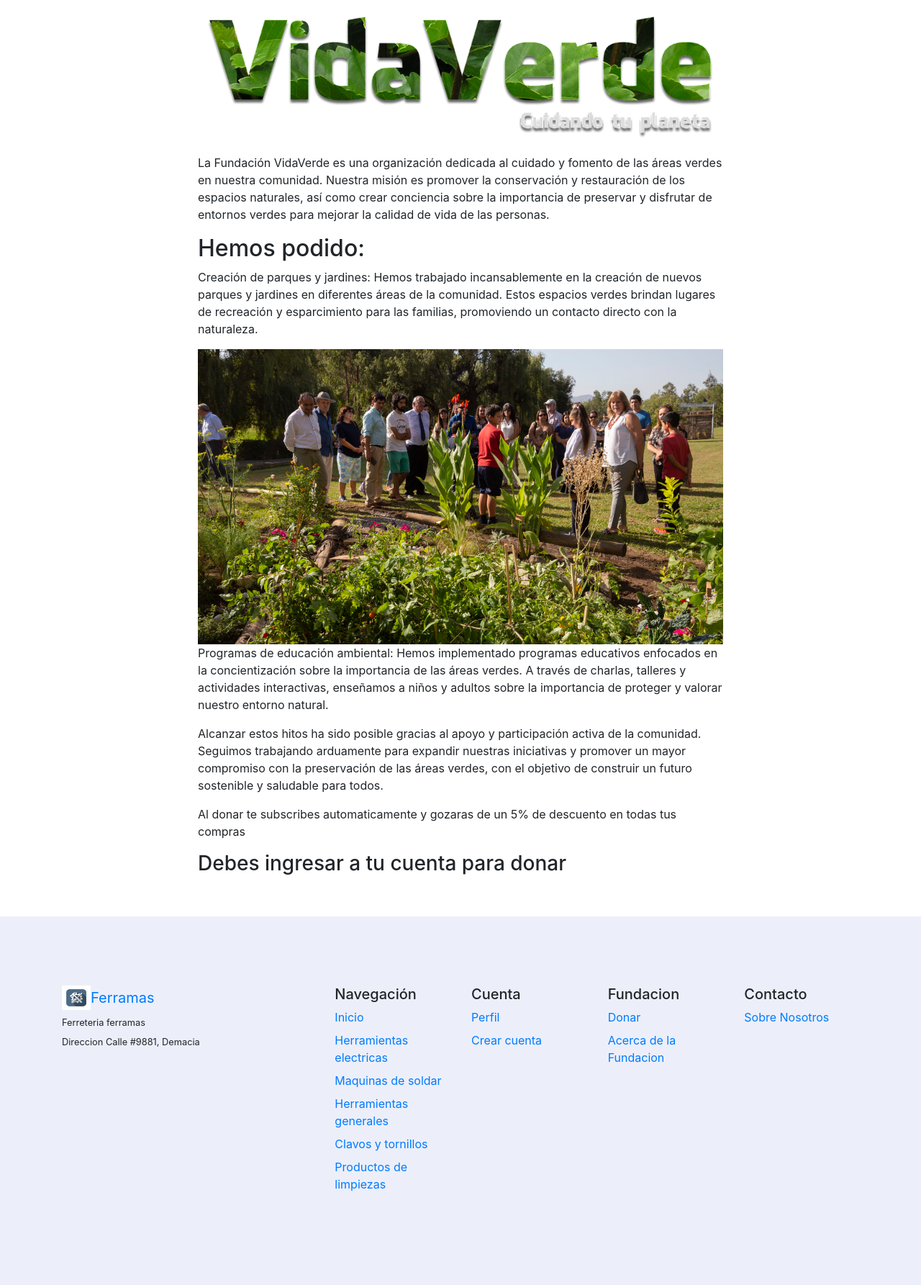
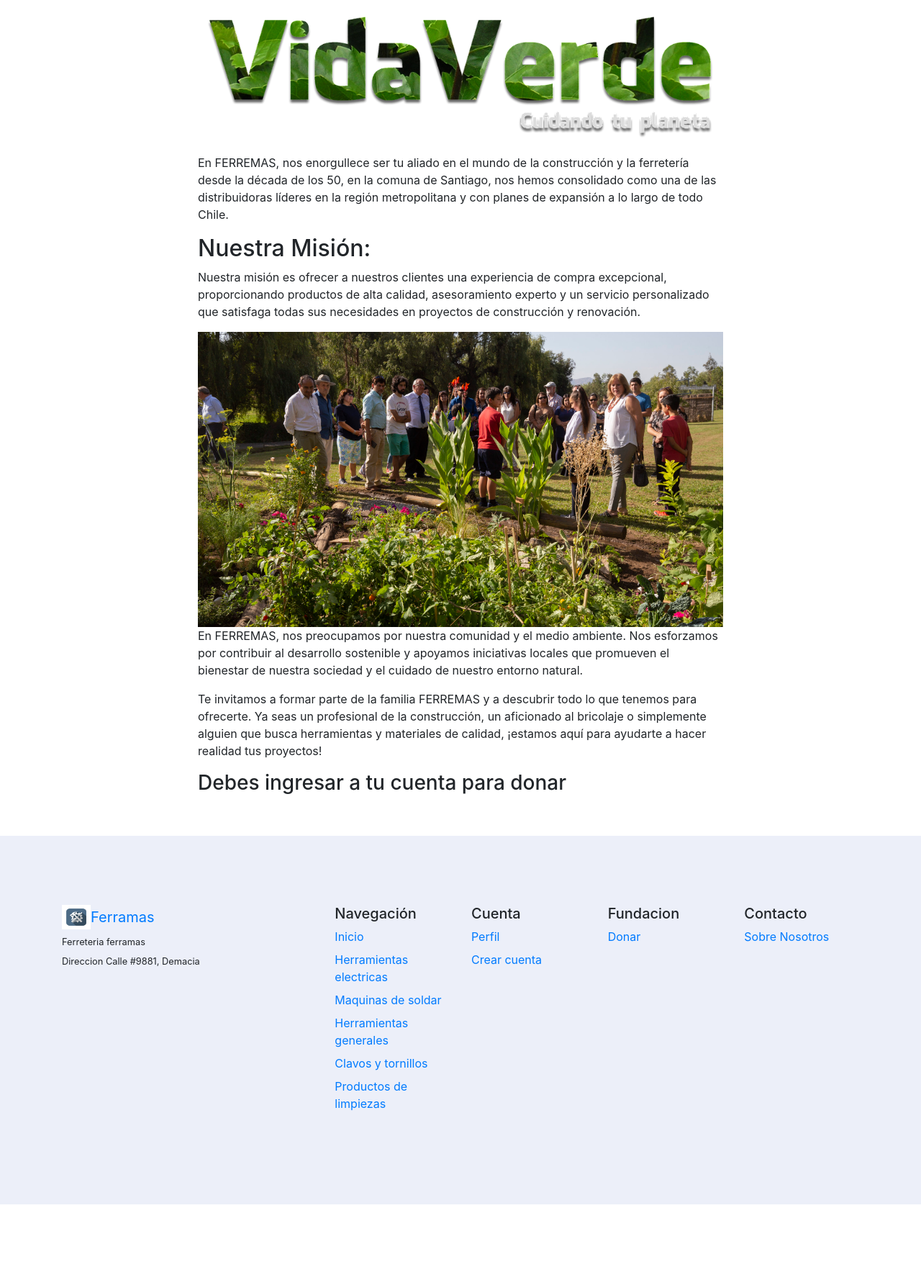
Before and after one commit to BigDarkness3232/Ferramas, a Django app: template core/templates/core/fundacion.html in a window 1280 px wide. Shown: the part 119-1904 px from the top of the page at 72% size. After the commit the page ends 1792 px from the top, so only its background shows below. Run offline with Django 3.2, Linux system fonts and the light colour scheme; the template is opened without the code that fills it, so the values that code supplies are empty; parts of the project's set-up code (start-up, migrations or seed data) failed here and were passed over; some libraries are stand-ins or nearby versions.

Commit message:
cambie un par de weas

```diff
--- a/core/templates/core/base.html
+++ b/core/templates/core/base.html
@@ -134,7 +134,6 @@
                     <h5>Fundacion</h5>
                     <ul class="list-unstyled">
                         <li class="mb-2"><a href="{% url 'subscripcion' %}">Donar</a></li>
-                        <li class="mb-2"><a href="{% url 'fundacion' %}">Acerca de la Fundacion</a></li>
 
                     </ul>
                 </div>
--- a/core/templates/core/fundacion.html
+++ b/core/templates/core/fundacion.html
@@ -19,21 +19,20 @@
                 <div class="image" style="">
                     <img src="{% static 'core/img/fundacion.png' %}" class="img-fluid w-100" alt="Fundacion" >
                 </div>
-                <p>La Fundación VidaVerde es una organización dedicada al cuidado y fomento de las áreas verdes en nuestra comunidad. Nuestra misión es promover la conservación y restauración de los espacios naturales, así como crear conciencia sobre la importancia de preservar y disfrutar de entornos verdes para mejorar la calidad de vida de las personas.</p>
+                <p>En FERREMAS, nos enorgullece ser tu aliado en el mundo de la construcción y la ferretería desde la década de los 50, en la comuna de Santiago, nos hemos consolidado como una de las distribuidoras líderes en la región metropolitana y con planes de expansión a lo largo de todo Chile.</p>
 
                 <div class="">
-                  <h2>Hemos podido:</h2>
+                  <h2>Nuestra Misión:</h2>
 
-                  <p>Creación de parques y jardines: Hemos trabajado incansablemente en la creación de nuevos parques y jardines en diferentes áreas de la comunidad. Estos espacios verdes brindan lugares de recreación y esparcimiento para las familias, promoviendo un contacto directo con la naturaleza.</p>
+                  <p>Nuestra misión es ofrecer a nuestros clientes una experiencia de compra excepcional, proporcionando productos de alta calidad, asesoramiento experto y un servicio personalizado que satisfaga todas sus necesidades en proyectos de construcción y renovación.</p>
                   <div class="image">
                     <img src="{% static 'core/img/espacios_verdes.jpg' %}" class="img-fluid" alt="Fundacion" >
                   </div>
 
-                  <p>Programas de educación ambiental: Hemos implementado programas educativos enfocados en la concientización sobre la importancia de las áreas verdes. A través de charlas, talleres y actividades interactivas, enseñamos a niños y adultos sobre la importancia de proteger y valorar nuestro entorno natural.</p>
+                  <p>En FERREMAS, nos preocupamos por nuestra comunidad y el medio ambiente. Nos esforzamos por contribuir al desarrollo sostenible y apoyamos iniciativas locales que promueven el bienestar de nuestra sociedad y el cuidado de nuestro entorno natural.</p>
                 </div>
 
-                <p>Alcanzar estos hitos ha sido posible gracias al apoyo y participación activa de la comunidad. Seguimos trabajando arduamente para expandir nuestras iniciativas y promover un mayor compromiso con la preservación de las áreas verdes, con el objetivo de construir un futuro sostenible y saludable para todos.</p>
-                <p>Al donar te subscribes automaticamente y gozaras de un 5% de descuento en todas tus compras</p>
+                <p>Te invitamos a formar parte de la familia FERREMAS y a descubrir todo lo que tenemos para ofrecerte. Ya seas un profesional de la construcción, un aficionado al bricolaje o simplemente alguien que busca herramientas y materiales de calidad, ¡estamos aquí para ayudarte a hacer realidad tus proyectos!</p>
                 {% if user.is_authenticated %}
                 <h6 class="text-muted">La renovacion de la subscripcion NO es automatica.</h6>
                 <h6 class="text-muted">si ya estas suscrito, tu fecha de renovacion aumentara en un mes</h6>
```
